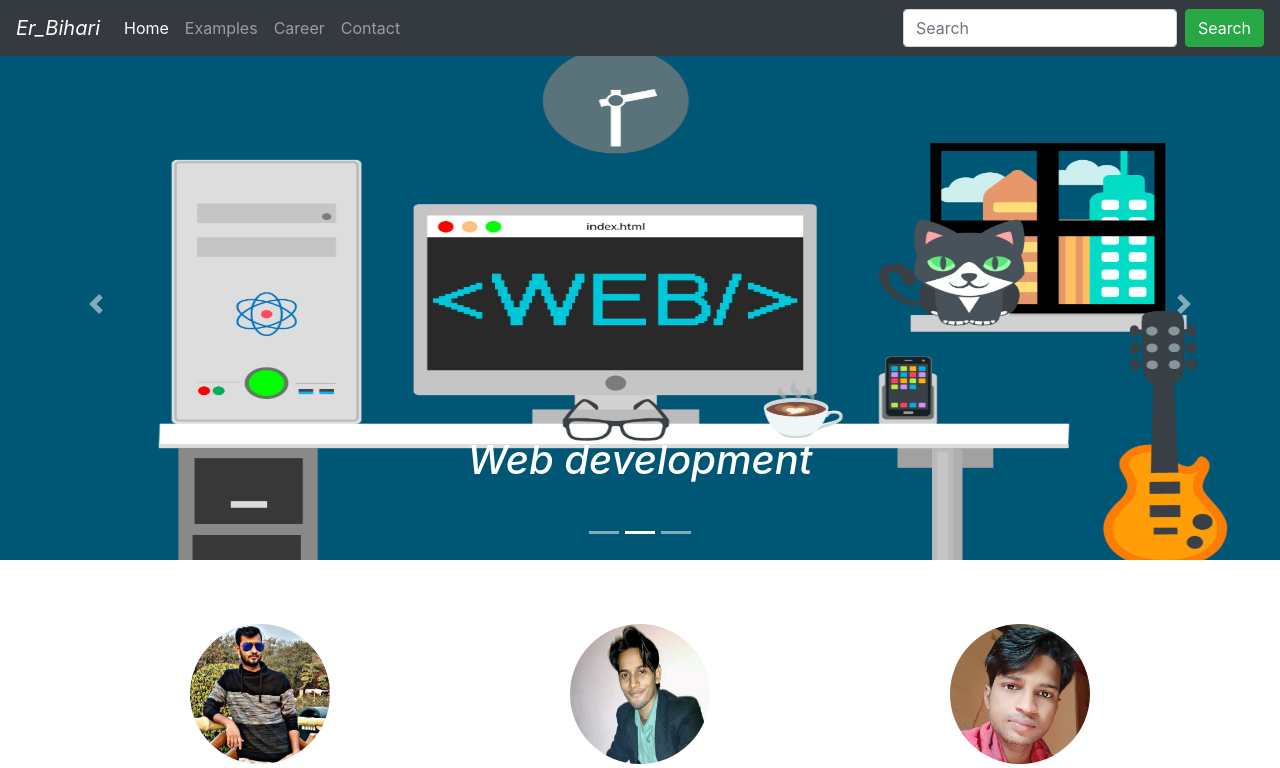
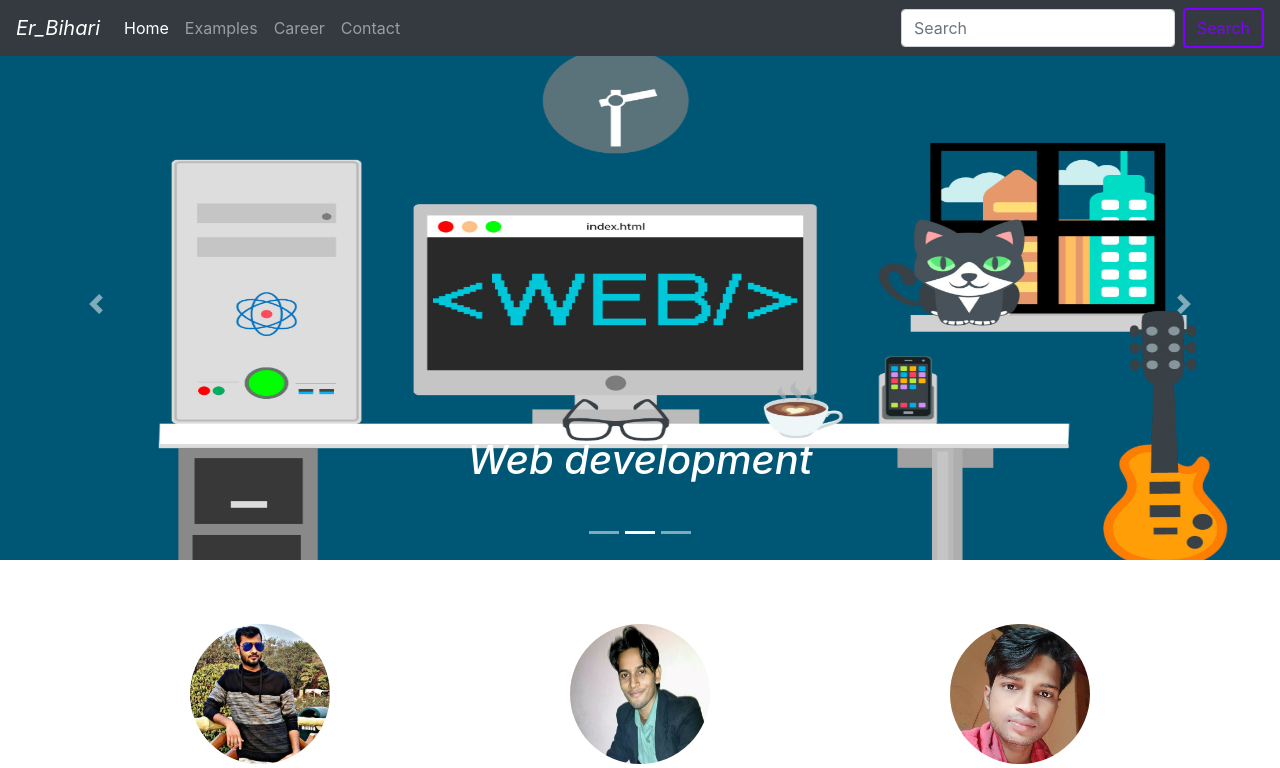
Before and after one commit to erbihari/b, a plain HTML site: page index.html in a window 1280 px wide. In both pictures the pointer is over the button "Search". Shown: the top 768 px of the page. Drawn offline with nearby package versions, Linux system fonts and the light colour scheme; a script that the page names is missing; files whose address does not match are found by name.

Commit message:
Update cover.css

```diff
--- a/cover.css
+++ b/cover.css
@@ -1,29 +1,17 @@
-/* GLOBAL STYLES
--------------------------------------------------- */
-/* Padding below the footer and lighter body text */
-
 body {
     padding-top: 3rem;
     padding-bottom: 3rem;
     color: #5a5a5a;
   }
-
-
-  /* CUSTOMIZE THE CAROUSEL
-  -------------------------------------------------- */
-
-  /* Carousel base class */
-  .carousel {
+ .carousel {
     margin-bottom: 4rem;
   }
-  /* Since positioning the image, we need to help out the caption */
+
   .carousel-caption {
     bottom: 3rem;
     z-index: 10;
   }
-
-  /* Declare heights because of positioning of img element */
-  .carousel-item {
+.carousel-item {
     height: 32rem;
     background-color: #777;
   }
@@ -36,11 +24,7 @@ body {
   }
 
 
-  /* MARKETING CONTENT
-  -------------------------------------------------- */
-
-  /* Center align the text within the three columns below the carousel */
-  .marketing .col-lg-4 {
+   .marketing .col-lg-4 {
     margin-bottom: 1.5rem;
     text-align: center;
   }
@@ -52,24 +36,15 @@ body {
     margin-left: .75rem;
   }
 
-
-  /* Featurettes
-  ------------------------- */
-
   .featurette-divider {
     margin: 5rem 0; /* Space out the Bootstrap <hr> more */
   }
 
-  /* Thin out the marketing headings */
   .featurette-heading {
     font-weight: 300;
     line-height: 1;
     letter-spacing: -.05rem;
   }
-
-
-  /* RESPONSIVE CSS
-  -------------------------------------------------- */
 
   @media (min-width: 40em) {
     /* Bump up size of carousel content */
@@ -89,3 +64,8 @@ body {
       margin-top: 7rem;
     }
   }
+.btn:hover{
+    background: transparent;
+    color: #7f00ff;
+    border: 2px solid #7f00ff;
+}
```
